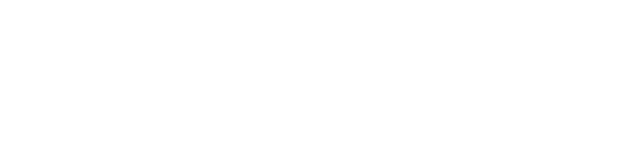
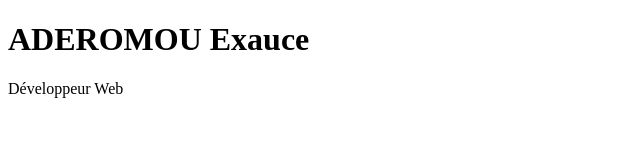
Before and after one commit to XautAde/mon-cv, a plain HTML site: page index.html in a window 1280 px wide. Shown: the whole page, without its empty margins (0-640 px from the left). Drawn offline with Linux system fonts and the light colour scheme.

Commit message:
mise en place de la section titre

```diff
--- a/index.html
+++ b/index.html
@@ -7,6 +7,9 @@
     <link rel="stylesheet" href="style.css">
 </head>
 <body>
-
+    <header>
+    <h1>ADEROMOU Exauce</h1>
+    <p>Développeur Web</p>
+</header>
 </body>
 </html>
```
